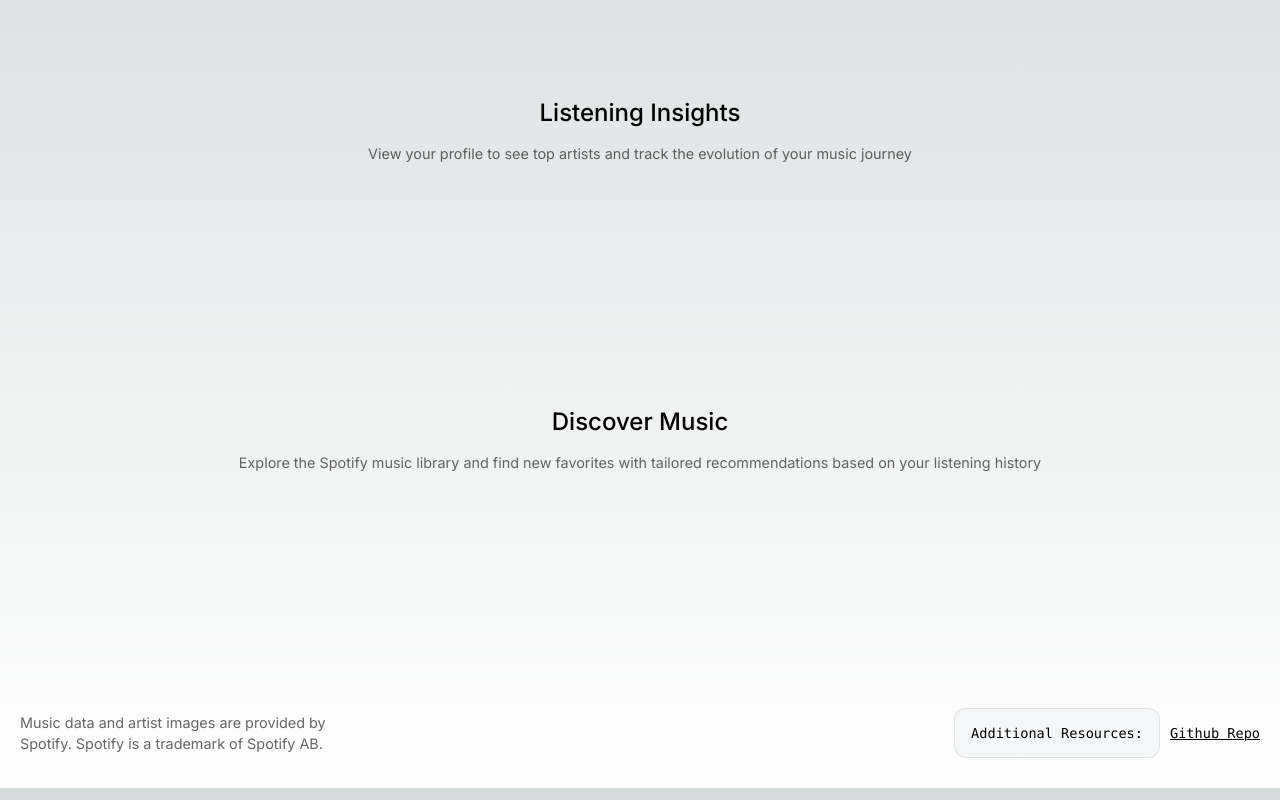
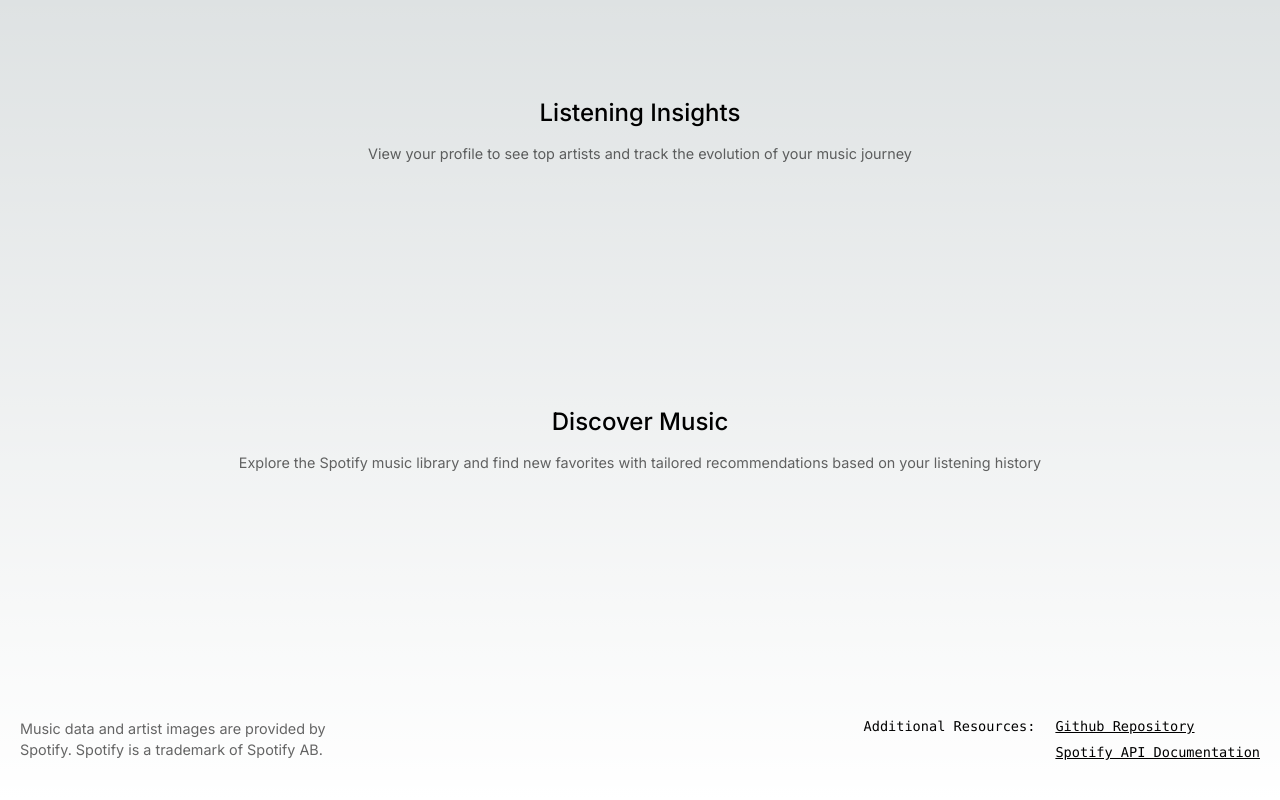
Before and after one commit to Aranaris/spotify-artist-overlap, a Next.js app: page / in a window 1280 px wide. Shown: the part 202-1002 px from the top of the page. Built offline with nearby package versions, Linux system fonts and the light colour scheme.

Commit message:
footer styling clean-up

```diff
--- a/src/app/footer/Footer.tsx
+++ b/src/app/footer/Footer.tsx
@@ -9,7 +9,10 @@ export default function Footer() {
 			</div>
 			<div className={styles.description}>
 				<p>Additional Resources:</p>
-				<Link href='https://github.com/Aranaris/spotify-artist-overlap'>Github Repo</Link>
+				<ul className={styles['info-list']}>
+					<li><Link href='https://github.com/Aranaris/spotify-artist-overlap'>Github Repository</Link></li>
+					<li><Link href='https://developer.spotify.com/documentation/web-api'>Spotify API Documentation</Link></li>
+				</ul>
 			</div>
 		</footer>
 	);
--- a/src/app/navbar/NavBar.tsx
+++ b/src/app/navbar/NavBar.tsx
@@ -8,6 +8,7 @@ import {useRouter} from 'next/navigation';
 
 export default function NavBar() {
 	const router = useRouter();
+
 	async function handleSpotifyClick() {
 		await setStateCookie();
 		router.push('/api/spotify/login');
--- a/src/app/page.module.css
+++ b/src/app/page.module.css
@@ -36,7 +36,7 @@
 .description {
   display: inherit;
   justify-content: end;
-  align-items: inherit;
+  align-items: start;
   font-size: 0.85rem;
   max-width: var(--max-width);
   width: 100%;
@@ -49,12 +49,7 @@
 }
 
 .description p {
-  position: relative;
-	margin: 10px;
-  padding: 1rem;
-  background-color: rgba(var(--callout-rgb), 0.5);
-  border: 1px solid rgba(var(--callout-border-rgb), 0.3);
-  border-radius: var(--border-radius);
+	margin: 20px;
 }
 
 .code {
```
